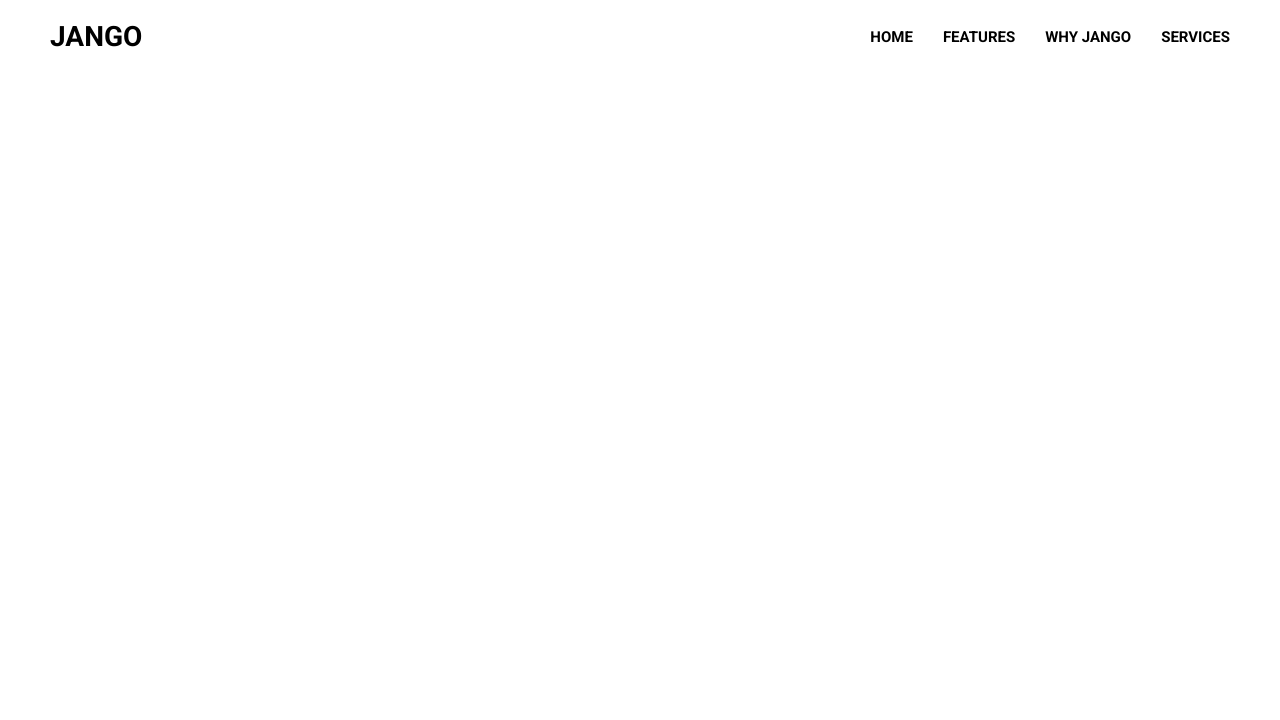
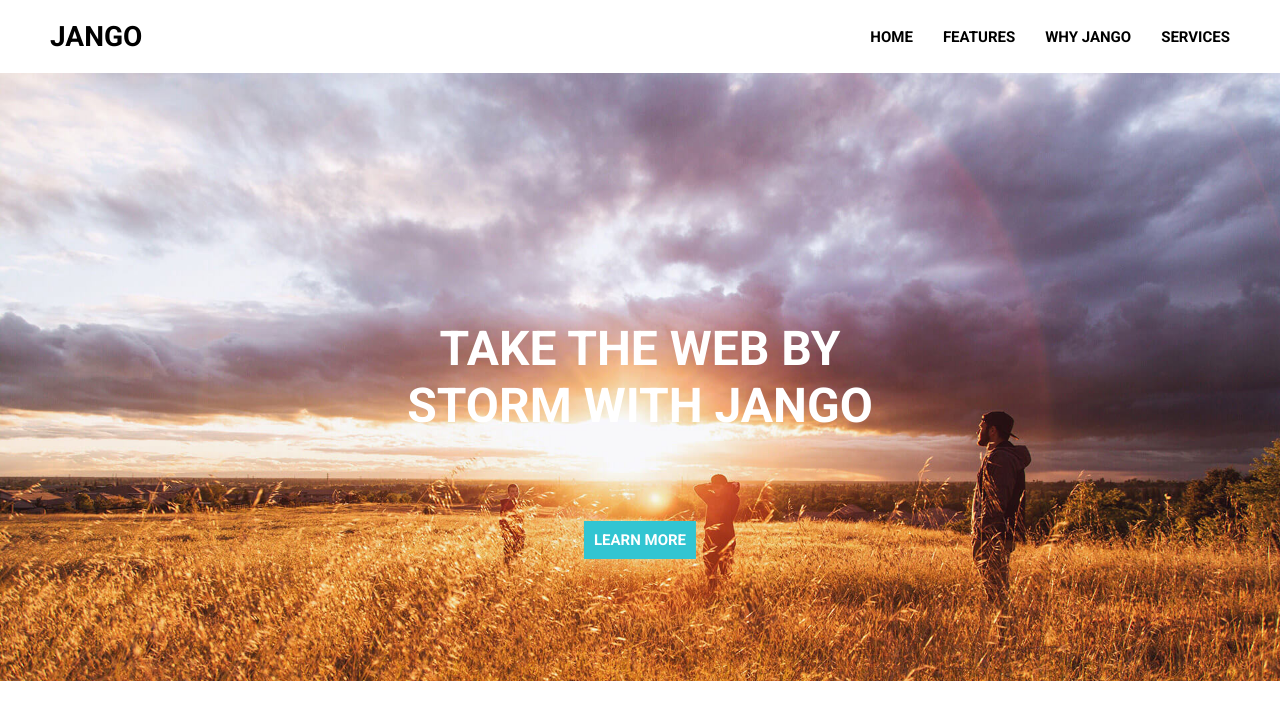
Before and after one commit to Robie-Robz/Jango-v2, a website: page index.html in a window 1280 px wide. Drawn offline with Linux system fonts and the light colour scheme.

Commit message:
hero section added

```diff
--- a/index.html
+++ b/index.html
@@ -24,7 +24,8 @@
 
    <main class="container">
        <section class="hero">
-
+           <h1 class="hero__heading primary-heading">take the web by storm with jango</h1>
+           <button class="hero__button button">Learn more</button>
        </section>
    </main>
 
--- a/sass/abstract/_variables.scss
+++ b/sass/abstract/_variables.scss
@@ -1,2 +1 @@
 $color-primary: #32c5d2;
-$color-text-black: #000000;
--- a/sass/base/_typography.scss
+++ b/sass/base/_typography.scss
@@ -1,6 +1,17 @@
+$color-text-black: #000000;
+$color-text-white: #ffffff;
+
+
 body{
     font-size: 1.8rem;
     font-family: 'Roboto Condensed', sans-serif;
     font-weight: 300;
     color: $color-text-black;
 }
+
+.primary-heading{
+    font-size: 4.8rem;
+    font-family: 'Roboto', sans-serif;
+    font-weight: 700;
+
+}
--- /dev/null
+++ b/sass/components/_button.scss
@@ -0,0 +1,10 @@
+.button{
+    background-color: $color-primary;
+    color: $color-text-white;
+    font-size: 1.5rem;
+    font-family: 'Roboto', sans-serif;
+    font-weight: 700;
+    text-transform: uppercase;
+    padding: 1rem;
+    border: none;
+}
--- a/sass/main.scss
+++ b/sass/main.scss
@@ -4,6 +4,8 @@
 @import "base/base.scss";
 @import "base/typography.scss";
 
+@import "components/button.scss";
+
 @import "layout/container.scss";
 @import "layout/header.scss";
 
--- a/sass/pages/_home.scss
+++ b/sass/pages/_home.scss
@@ -1,3 +1,27 @@
 .hero{
+    height: 76vh;
+    background-image: url('../../img/hero-1.jpg');
+    background-size: cover;
+    position: relative;
 
+
+    &__heading{
+        text-transform: uppercase;
+        width: 40%;
+        text-align:center;
+        color: $color-text-white;
+
+        position: absolute;
+        top:50%;
+        left: 50%;
+        transform: translate(-50%,-50%);
+
+    }
+
+    &__button{
+        position: absolute;
+        bottom: 20%;
+        left: 50%;
+        transform:translateX(-50%);
+    }
 }
```
Also changed, not shown: css/style.css.
